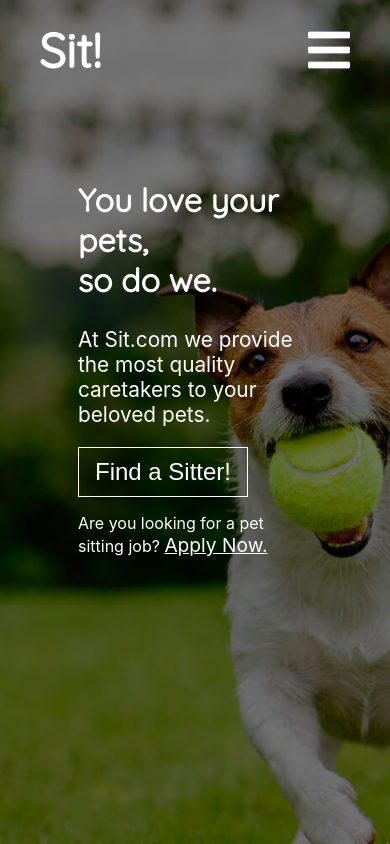
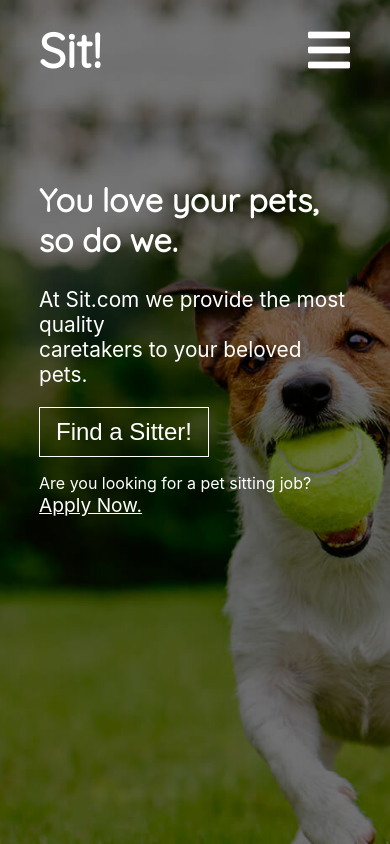
Before and after one commit to Xapollon430/Sit-FrontEnd-Legacy-Migrated, a React (Create React App) app: page / in a window 390 px wide. Built offline with nearby package versions, Linux system fonts and the light colour scheme.

Commit message:
responsive test

```diff
--- a/src/Components/Header/Header.js
+++ b/src/Components/Header/Header.js
@@ -39,10 +39,7 @@ function Header() {
 		};
 	}, [innerWidth]);
 
-	console.log(nav);
-
 	if (innerWidth > 700) {
-		console.log(123);
 		navButtons = (
 			<Nav>
 				<Button size="small" variant="outlined" className={classes.button}>
--- a/src/Components/Jumbotron/Jumbotron.js
+++ b/src/Components/Jumbotron/Jumbotron.js
@@ -13,7 +13,7 @@ function Jumbotron() {
 			</Paragraph>
 			<Button>Find a Sitter!</Button>
 			<Footer>
-				Are you looking for a pet sitting job? <Link href="google">Apply Now.</Link>
+				Are you looking for a pet sitting job? <Link href="gugle">Apply Now.</Link>
 			</Footer>
 		</Section>
 	);
--- a/src/Components/Jumbotron/JumbotronCss.js
+++ b/src/Components/Jumbotron/JumbotronCss.js
@@ -3,6 +3,9 @@ import styled from "styled-components";
 export const Section = styled.section`
 	width: 60%;
 	margin: 80px auto 0px auto;
+	@media (max-width: 700px) {
+		width: 80%;
+	}
 `;
 
 export const Title = styled.h1`
```
Also changed, not shown: 14 other files (tests, documents, lock files or other folders).
